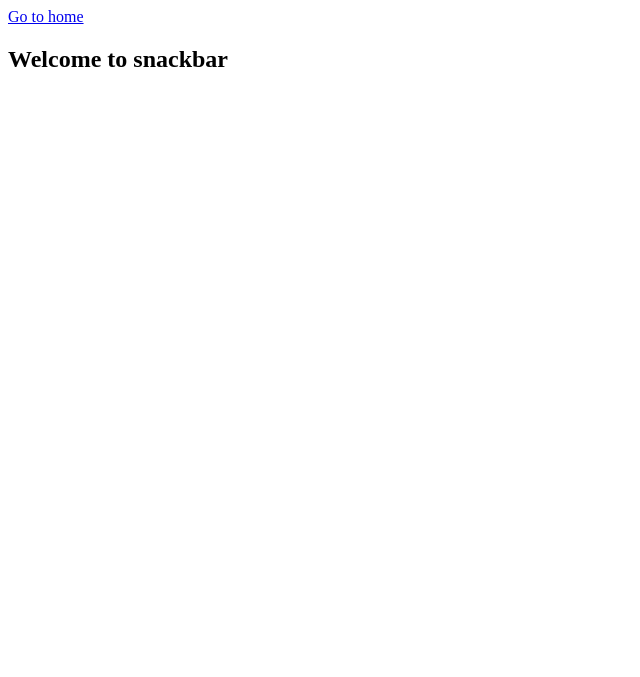
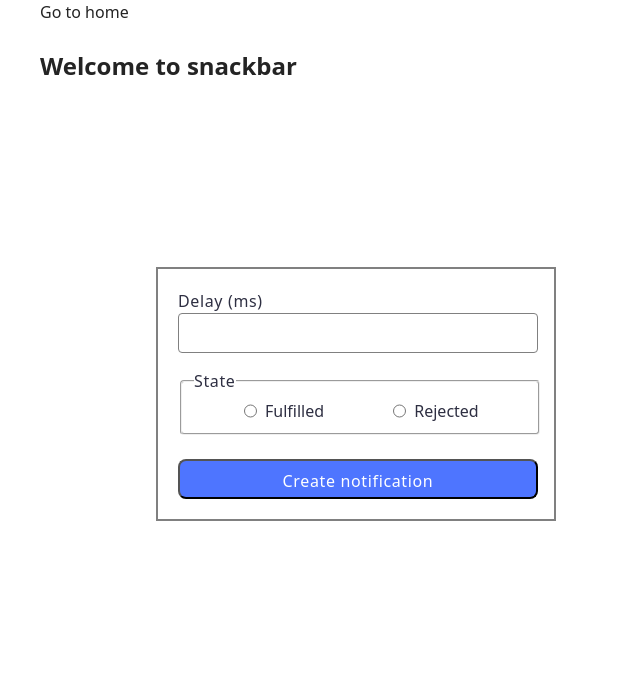
Before and after one commit to Svitlana-Riabtseva/goit-js-hw-10, a website built with Vite: page src/2-snackbar.html in a window 1280 px wide. Shown: the whole page, without its empty margins (0-640 px from the left). Built offline with nearby package versions, Linux system fonts and the light colour scheme.

Commit message:
add hw 10

```diff
--- a/package.json
+++ b/package.json
@@ -9,12 +9,14 @@
     "preview": "vite preview"
   },
   "devDependencies": {
-    "vite": "^4.5.2",
-    "glob": "^8.1.0"
+    "glob": "^8.1.0",
+    "vite": "^4.5.2"
   },
   "author": "Alexander Repeta <alexander.repeta@gmail.com>",
   "license": "ISC",
   "dependencies": {
+    "flatpickr": "^4.6.13",
+    "izitoast": "^1.4.0",
     "vite-plugin-full-reload": "^1.0.5",
     "vite-plugin-html-inject": "^1.0.1"
   }
--- a/src/2-snackbar.html
+++ b/src/2-snackbar.html
@@ -4,12 +4,40 @@
     <meta charset="UTF-8" />
     <meta http-equiv="X-UA-Compatible" content="IE=edge" />
     <meta name="viewport" content="width=device-width, initial-scale=1.0" />
+    <link
+      rel="stylesheet"
+      href="https://cdn.jsdelivr.net/npm/modern-normalize@2.0.0/modern-normalize.min.css"
+    />
+    <link rel="stylesheet" href="./css/2-snackbar.css" />
+    <link rel="stylesheet" href="./css/reset.css" />
     <title>Page 3</title>
   </head>
   <body>
     <section>
-      <a href="./index.html">Go to home</a>
-      <h1>Welcome to snackbar</h1>
+      <a class="backhome" href="./index.html">Go to home</a>
+      <h1 class="title">Welcome to snackbar</h1>
+    </section>
+    <section class="thumb">
+      <form class="form">
+        <label class="label-delay">
+          Delay (ms)
+          <input type="number" name="delay" class="data-input" required />
+        </label>
+
+        <fieldset class="frame">
+          <legend class="legend">State</legend>
+          <label class="label-radio">
+            <input type="radio" name="state" value="fulfilled" required />
+            Fulfilled
+          </label>
+          <label class="label-radio">
+            <input type="radio" name="state" value="rejected" required />
+            Rejected
+          </label>
+        </fieldset>
+
+        <button type="submit" class="btn-start">Create notification</button>
+      </form>
     </section>
     <script type="module" src="./js/2-snackbar.js"></script>
   </body>
--- /dev/null
+++ b/src/css/1-timer.css
@@ -0,0 +1,147 @@
+@import url('./reset.css');
+
+:root {
+  font-family: Montserrat, Inter, Avenir, Helvetica, Arial, sans-serif;
+  font-size: 16px;
+  line-height: 24px;
+  font-weight: 400;
+
+  color: #242424;
+  background-color: rgba(255, 255, 255, 0.87);
+
+  font-synthesis: none;
+  text-rendering: optimizeLegibility;
+  -webkit-font-smoothing: antialiased;
+  -moz-osx-font-smoothing: grayscale;
+  -webkit-text-size-adjust: 100%;
+}
+
+.backhome {
+  margin-left: 40px;
+  padding-top: 30px;
+}
+
+.title {
+  margin-left: 40px;
+  margin-top: 30px;
+}
+
+.thumb-block {
+  margin-left: 156px;
+  margin-top: 36px;
+}
+
+/* ============== timer css ==================== */
+input {
+  width: 272px;
+  height: 40px;
+  margin-top: 36px;
+  margin-bottom: 32px;
+  margin-right: 8px;
+  border-radius: 4px;
+  width: 272px;
+  height: 40px;
+  background: #fff;
+}
+
+.timer {
+  display: flex;
+  flex-direction: row;
+  width: 346px;
+}
+
+.field {
+  margin-right: 32px;
+}
+
+.value {
+  display: flex;
+  flex-direction: column;
+  font-weight: 400;
+  font-size: 40px;
+  line-height: 1.2;
+  letter-spacing: 0.04em;
+  color: #2e2f42;
+}
+
+.label {
+  font-weight: 400;
+  font-size: 16px;
+  line-height: 1.5;
+  color: #2e2f42;
+}
+
+button {
+  border-radius: 8px;
+  padding: 8px 16px;
+  width: 75px;
+  height: 40px;
+  background: #cfcfcf;
+  font-family: 'Montserrat', sans-serif;
+  font-weight: 500;
+  font-size: 16px;
+  line-height: 1.5;
+  letter-spacing: 0.04em;
+  color: #989898;
+  text-align: center;
+}
+
+button:focus {
+  background: #4e75ff;
+  font-weight: 500;
+  font-size: 16px;
+  line-height: 1.5;
+  letter-spacing: 0.04em;
+  color: #fff;
+}
+
+/* ============== snackbar css ==================== */
+
+.thumb {
+  margin-left: 156px;
+  margin-top: 36px;
+  display: flex;
+  align-items: center;
+  height: 70vh;
+}
+
+.form {
+  width: 400px;
+  border: 2px solid #808080;
+  padding: 20px;
+}
+
+.label-delay {
+  display: block;
+  font-weight: 400;
+  font-size: 16px;
+  line-height: 1.5;
+  letter-spacing: 0.04em;
+  color: #2e2f42;
+  margin-bottom: 16px;
+}
+
+.data-field-input {
+  border: 1px solid #808080;
+  border-radius: 4px;
+  width: 360px;
+  height: 40px;
+}
+
+.frame {
+  display: flex;
+  align-items: center;
+  border-radius: 4px;
+  stroke-width: 1px;
+  stroke: #808080;
+  width: 360px;
+}
+
+.label-radio {
+  display: flex;
+  flex-direction: row;
+  width: 104px;
+  color: #2e2f42;
+  font-size: 16px;
+  line-height: 1.5;
+}
--- /dev/null
+++ b/src/css/2-snackbar.css
@@ -0,0 +1,103 @@
+@import url('./reset.css');
+
+:root {
+  font-family: Montserrat, Inter, Avenir, Helvetica, Arial, sans-serif;
+  font-size: 16px;
+  line-height: 24px;
+  font-weight: 400;
+  color: #242424;
+  background-color: rgba(255, 255, 255, 0.87);
+
+  font-synthesis: none;
+  text-rendering: optimizeLegibility;
+  -webkit-font-smoothing: antialiased;
+  -moz-osx-font-smoothing: grayscale;
+  -webkit-text-size-adjust: 100%;
+}
+
+.backhome {
+  margin-left: 40px;
+  padding-top: 30px;
+}
+
+.title {
+  margin-left: 40px;
+  margin-top: 30px;
+}
+
+.thumb {
+  margin-left: 156px;
+  margin-top: 36px;
+  display: flex;
+  /* justify-content: center; */
+  align-items: center;
+  height: 70vh;
+}
+
+.form {
+  width: 400px;
+  border: 2px solid #808080;
+  padding: 20px;
+}
+
+.label-delay {
+  display: block;
+  font-weight: 400;
+  font-size: 16px;
+  line-height: 1.5;
+  letter-spacing: 0.04em;
+  color: #2e2f42;
+  margin-bottom: 16px;
+}
+
+.data-input {
+  border: 1px solid #808080;
+  border-radius: 4px;
+  width: 360px;
+  height: 40px;
+}
+
+.frame {
+  display: flex;
+  justify-content: center;
+  gap: 48px;
+  border-radius: 4px;
+  stroke-width: 1px;
+  stroke: #808080;
+  width: 360px;
+  margin-bottom: 24px;
+}
+
+.legend {
+  font-weight: 400;
+  font-size: 16px;
+  line-height: 1.5;
+  letter-spacing: 0.04em;
+  color: #2e2f42;
+}
+
+.label-radio {
+  display: flex;
+  justify-content: center;
+  width: 104px;
+  color: #2e2f42;
+  font-size: 16px;
+  line-height: 1.5;
+}
+
+.label-radio input {
+  margin-right: 8px;
+}
+
+.btn-start {
+  border-radius: 8px;
+  padding: 8px 16px;
+  width: 360px;
+  height: 40px;
+  background: #4e75ff;
+  font-weight: 500;
+  font-size: 16px;
+  line-height: 1.5;
+  letter-spacing: 0.04em;
+  color: #fff;
+}
--- /dev/null
+++ b/src/css/reset.css
@@ -0,0 +1,34 @@
+h1,
+h2,
+h3,
+h4,
+h5,
+h6,
+p {
+  margin: 0;
+}
+
+p:last-child {
+  margin-bottom: 0;
+}
+
+ul {
+  margin: 0;
+  padding: 0;
+  list-style: none;
+}
+
+a {
+  color: currentColor;
+  text-decoration: none;
+}
+
+button {
+  cursor: pointer;
+}
+
+img {
+  display: block;
+  max-width: 100%;
+  height: auto;
+}
--- a/src/js/2-snackbar.js
+++ b/src/js/2-snackbar.js
@@ -0,0 +1,41 @@
+// Описаний у документації
+import iziToast from 'izitoast';
+// Додатковий імпорт стилів
+import 'izitoast/dist/css/iziToast.min.css';
+
+const form = document.querySelector('.form');
+
+form.addEventListener('submit', event => {
+  event.preventDefault();
+  const delay = Number(form.elements.delay.value); // Отримуємо затримку з поля вводу
+  const state = form.elements.state.value; // Отримуємо обрану опцію (fulfilled або rejected)
+  createNotification(delay, state);
+});
+
+function createNotification(delay, state) {
+  // // Create promise
+  const delayPromise = new Promise((resolve, reject) => {
+    setTimeout(() => {
+      if (state === 'fulfilled') {
+        resolve(delay);
+      } else {
+        reject(delay);
+      }
+    }, delay);
+  });
+  // // Registering promise callbacks
+  delayPromise
+    .then(delay => {
+      iziToast.success({
+        title: 'OK',
+        message: `✅ Fulfilled promise in ${delay} ms!`,
+      });
+    })
+    .catch(delay => {
+      iziToast.error({
+        title: 'Error',
+        message: `❌ Rejected promise in ${delay} ms`,
+      });
+    });
+  form.reset();
+}
```
Also changed, not shown: src/1-timer.html (+28 -0 lines), src/index.html (+1 -1 lines), src/js/1-timer.js (+107 -0 lines), 1 other file.
